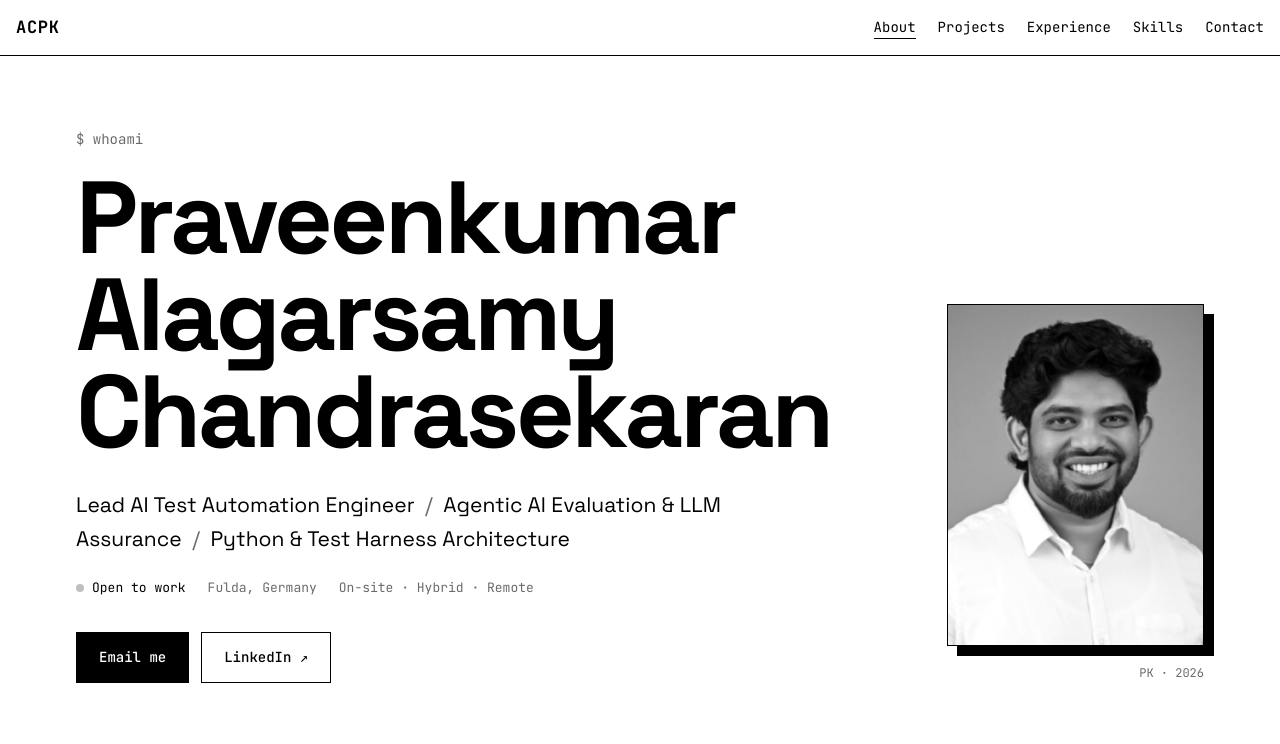
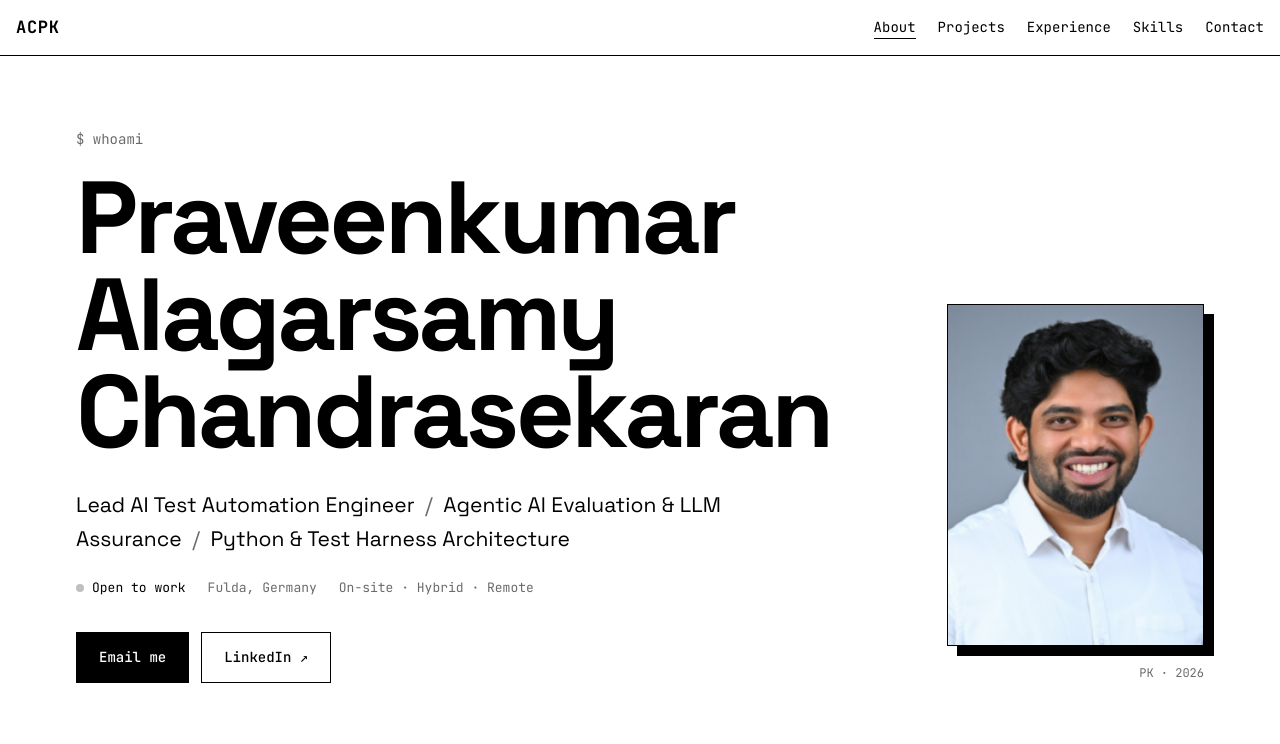
Before and after one commit to ac-praveen/acpk.in, a plain HTML site: page index.html in a window 1280 px wide. Shown: the top 744 px of the page. Drawn offline with Linux system fonts and the light colour scheme.

Commit message:
Show profile photo in colour

```diff
--- a/styles.css
+++ b/styles.css
@@ -86,12 +86,9 @@ ul, ol { margin: 0; padding: 0; list-style: none; }
 .hero__photo { margin: 0; width: 257px; }
 .hero__photo img {
   width: 100%; height: auto;
-  filter: grayscale(1) contrast(1.08);
   border: 1.5px solid var(--black);
   box-shadow: 10px 10px 0 var(--black);
-  transition: filter .5s;
 }
-.hero__photo:hover img { filter: grayscale(0); }
 .hero__photo figcaption { font-size: 12px; color: var(--grey); margin-top: 18px; text-align: right; }
 @media (max-width: 820px) {
   .hero { grid-template-columns: 1fr; gap: 36px; padding-top: 40px; }
```
